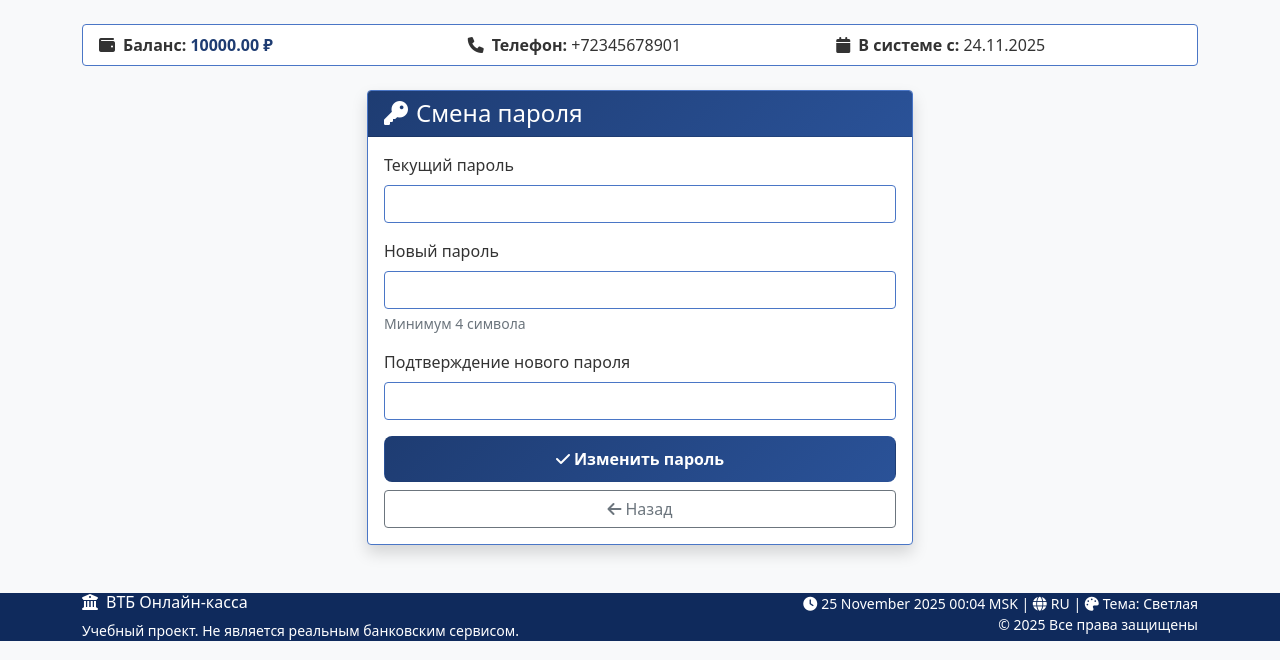
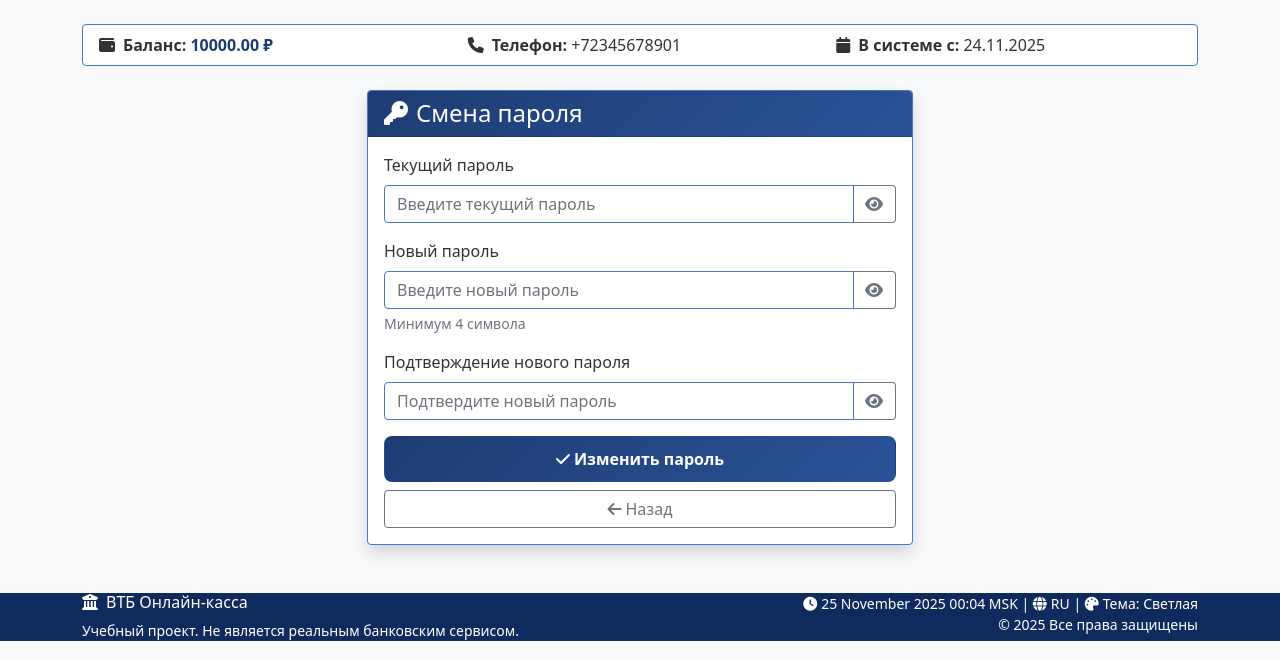
Before and after one commit to bboykorg/VTB-box-office, a Flask app: page /profile/change-password in a window 1280 px wide. Shown: the part 80-740 px from the top of the page. Run offline with Flask 3, Linux system fonts and the light colour scheme; a user stored in the database is signed in.

Commit message:
Add files via upload

```diff
--- a/templates/change_password.html
+++ b/templates/change_password.html
@@ -15,18 +15,33 @@
 
                     <div class="mb-3">
                         <label class="form-label">Текущий пароль</label>
-                        <input type="password" class="form-control" name="current_password" required>
+                        <div class="input-group">
+                            <input type="password" class="form-control" id="current_password" name="current_password" required placeholder="Введите текущий пароль">
+                            <button type="button" class="btn btn-outline-secondary toggle-password" data-target="current_password">
+                                <i class="fas fa-eye"></i>
+                            </button>
+                        </div>
                     </div>
 
                     <div class="mb-3">
                         <label class="form-label">Новый пароль</label>
-                        <input type="password" class="form-control" name="new_password" required>
+                        <div class="input-group">
+                            <input type="password" class="form-control" id="new_password" name="new_password" required placeholder="Введите новый пароль">
+                            <button type="button" class="btn btn-outline-secondary toggle-password" data-target="new_password">
+                                <i class="fas fa-eye"></i>
+                            </button>
+                        </div>
                         <div class="form-text">Минимум 4 символа</div>
                     </div>
 
                     <div class="mb-3">
                         <label class="form-label">Подтверждение нового пароля</label>
-                        <input type="password" class="form-control" name="confirm_password" required>
+                        <div class="input-group">
+                            <input type="password" class="form-control" id="confirm_password" name="confirm_password" required placeholder="Подтвердите новый пароль">
+                            <button type="button" class="btn btn-outline-secondary toggle-password" data-target="confirm_password">
+                                <i class="fas fa-eye"></i>
+                            </button>
+                        </div>
                     </div>
 
                     <div class="d-grid gap-2">
@@ -43,4 +58,49 @@
         </div>
     </div>
 </div>
+
+<style>
+.toggle-password {
+    border-left: none;
+    border-top-left-radius: 0;
+    border-bottom-left-radius: 0;
+}
+.toggle-password:hover {
+    background-color: #e9ecef;
+}
+
+/* Стили для темной темы */
+[data-theme="dark"] .toggle-password {
+    background-color: #495057;
+    border-color: #6c757d;
+    color: #f8f9fa;
+}
+
+[data-theme="dark"] .toggle-password:hover {
+    background-color: #6c757d;
+}
+</style>
+
+<script>
+document.addEventListener('DOMContentLoaded', function() {
+    // Функция для переключения видимости пароля
+    document.querySelectorAll('.toggle-password').forEach(button => {
+        button.addEventListener('click', function() {
+            const targetId = this.getAttribute('data-target');
+            const targetInput = document.getElementById(targetId);
+            const icon = this.querySelector('i');
+
+            if (targetInput.type === 'password') {
+                targetInput.type = 'text';
+                icon.classList.remove('fa-eye');
+                icon.classList.add('fa-eye-slash');
+            } else {
+                targetInput.type = 'password';
+                icon.classList.remove('fa-eye-slash');
+                icon.classList.add('fa-eye');
+            }
+        });
+    });
+});
+</script>
 {% endblock %}
```
Also changed, not shown: templates/edit_profile.html (+52 -2 lines), templates/login.html (+27 -1 lines), templates/base.html (line endings or trailing spaces).
